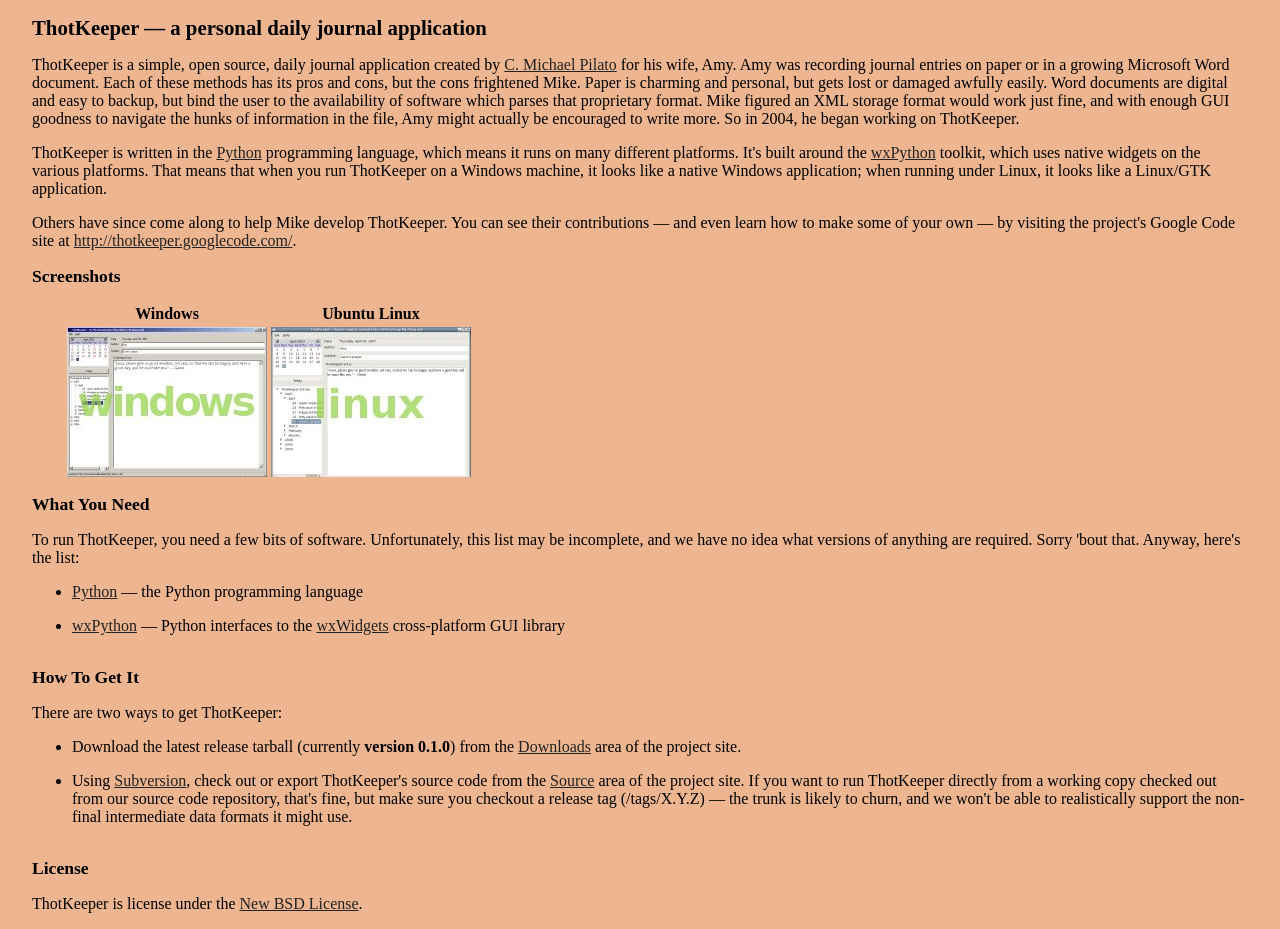
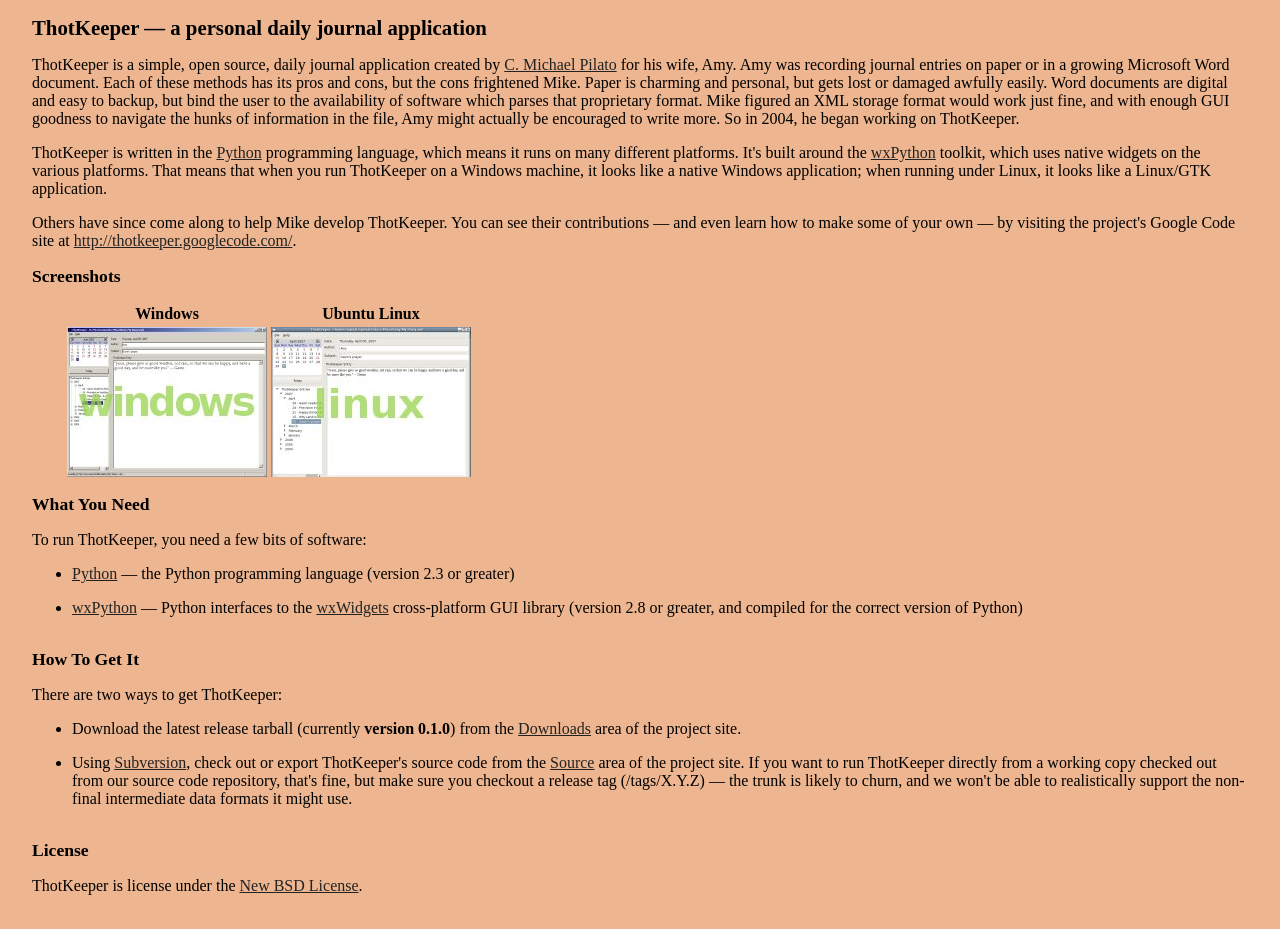
Before and after one commit to cmpilato/thotkeeper, a plain HTML site: page www/index.html in a window 1280 px wide. Drawn offline with Linux system fonts and the light colour scheme.

Commit message:
Note required versions of software.

```diff
--- a/www/index.html
+++ b/www/index.html
@@ -54,17 +54,15 @@
 
 <h2>What You Need</h2>
 
-<p>To run ThotKeeper, you need a few bits of software.  Unfortunately,
-   this list may be incomplete, and we have no idea what versions of
-   anything are required.  Sorry 'bout that.  Anyway, here's the
-   list:</p>
+<p>To run ThotKeeper, you need a few bits of software:</p>
 
 <ul>
 <li><a href="http://www.python.org/" >Python</a> &mdash; the Python
-    programming language </li>
+    programming language (version 2.3 or greater) </li>
 <li><a href="http://www.wxpython.org/" >wxPython</a> &mdash; Python
     interfaces to the <a href="http://www.wxwidgets.org/"
-    >wxWidgets</a> cross-platform GUI library</li>
+    >wxWidgets</a> cross-platform GUI library (version 2.8 or greater,
+    and compiled for the correct version of Python)</li>
 </ul>
 
 <h2>How To Get It</h2>
```
